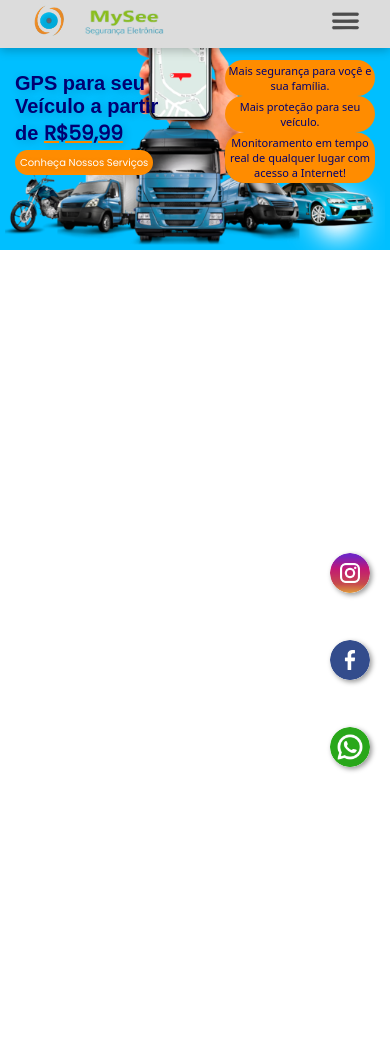
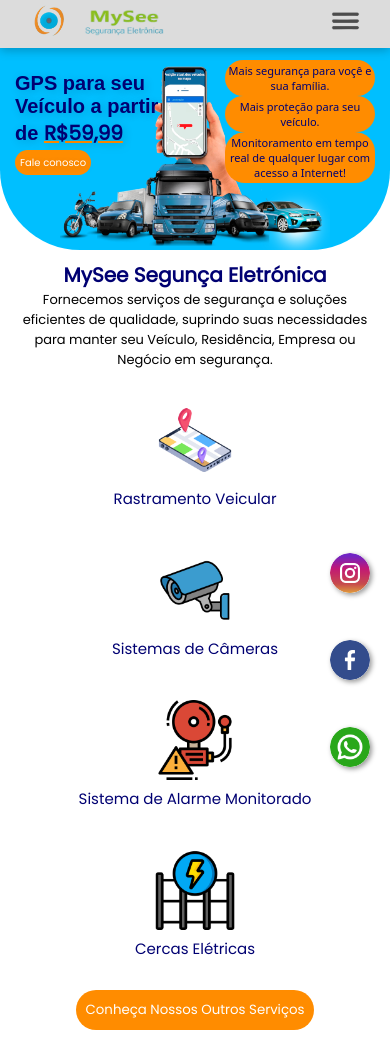
Before and after one commit to JhonesSoares/mysee-seguranca-eletronica, a plain HTML site: page index.html in a window 390 px wide. Before the commit the page ends 844 px from the top, so only its background shows below. Drawn offline with Linux system fonts and the light colour scheme.

Commit message:
continuação

```diff
--- a/assets/src-home/css/styleMobile.css
+++ b/assets/src-home/css/styleMobile.css
@@ -75,8 +75,10 @@
         height: 250px;
         background-image: url(../image/fundo02-gps.png);
         background-repeat: no-repeat;
-        background-size: 45vh;
+        background-size: 32vh;
         background-position: center bottom;
+        border-bottom-left-radius: 80px;
+        border-bottom-right-radius: 80px;
     }
 
     main section div div#div_titulo{
@@ -105,3 +107,50 @@
     }
 
 }
+
+@media(max-width:450px){
+    section#section_container {
+        margin: 10px;
+        text-align: center;
+    }
+    section#section_container div#div_desc h1{
+        font-size: 20px;
+        color: var(--darkblue);
+    }
+    section#section_container div#div_desc p{
+        font-size: 13px;
+    }
+
+    section#section_container a{
+        text-decoration: none;
+    }
+    section#section_container div#div_container div{
+        margin: 20px 50px;
+        padding: 10px;
+        border-radius: 10px;
+
+    }
+    section#section_container div#div_container div:hover{
+        box-shadow: 0px 2px 10px rgba(0, 0, 0, 0.26);
+        transition: 0.5s;
+    }
+
+    section#section_container div#div_container div p{
+        font-size: 15px;
+        color: var(--darkblue);
+    }
+    section#section_container div#div_container button {
+        border: none;
+        background-color: var(--orange);
+        color: white;
+        padding: 10px;
+        cursor: pointer;
+        border-radius: 50px;
+    }
+    section#section_container div#div_container button:hover{
+        background-color: var(--darkblue);
+        transition: 0.7s;
+        box-shadow: 0px 2px 10px rgba(0, 0, 0, 0.26);
+    }
+
+}
--- a/index.html
+++ b/index.html
@@ -60,7 +60,7 @@
         <section id="section_gps">
             <div id="div_gps">
                 <div id="div_titulo">
-                    <h1>GPS para seu Veículo a partir de <span>R$59,99</span> <br><a href="#">Conheça Nossos Serviços</a></h1>
+                    <h1>GPS para seu Veículo a partir de <span>R$59,99</span> <br><a href="#">Fale conosco</a></h1>
                     <div>
                         <P>Mais segurança para voçê e sua família.</P>
                         <p>Mais proteção para seu veículo.</p>
@@ -70,10 +70,37 @@
             </div>
         </section>
 
-        <section>
-            <h1></h1>
-            <div>
-
+        <section id="section_container">
+            <div id="div_desc">
+                <h1>MySee Segunça Eletrónica</h1>
+                <p>Fornecemos serviços de segurança e soluções eficientes de qualidade, suprindo suas necessidades para manter seu Veículo, Residência, Empresa ou Negócio em segurança.</p>
+            </div>
+            <div id="div_container">
+                <a href="#">
+                    <div>
+                        <img src="assets/src-home/image/aplicativo-de-rastreamento.png" alt="GPS" width="80px">
+                        <p>Rastramento Veicular</p>
+                    </div>
+                </a>
+                  <a href="#">
+                    <div>
+                        <img src="assets/src-home/image/camera-de-cftv.png" alt="Camera" width="80px">
+                        <p>Sistemas de Câmeras</p>
+                    </div>
+                  </a>
+                  <a href="#">
+                    <div>
+                        <img src="assets/src-home/image/alarme.png" alt="Alarme" width="80px">
+                        <p>Sistema de Alarme Monitorado</p>
+                    </div>
+                  </a>
+                  <a href="#">
+                    <div>
+                        <img src="assets/src-home/image/cerca.png" alt="Cerca Eletrica" width="80px">
+                        <p>Cercas Elétricas</p>
+                    </div>
+                  </a>
+                  <button>Conheça Nossos Outros Serviços</button>
             </div>
         </section>
     </main>
```
Also changed, not shown: assets/src-home/image/alarme.png (added), assets/src-home/image/aplicativo-de-rastreamento.png (added), assets/src-home/image/camera-de-cftv.png (added), assets/src-home/image/cerca.png (added).
